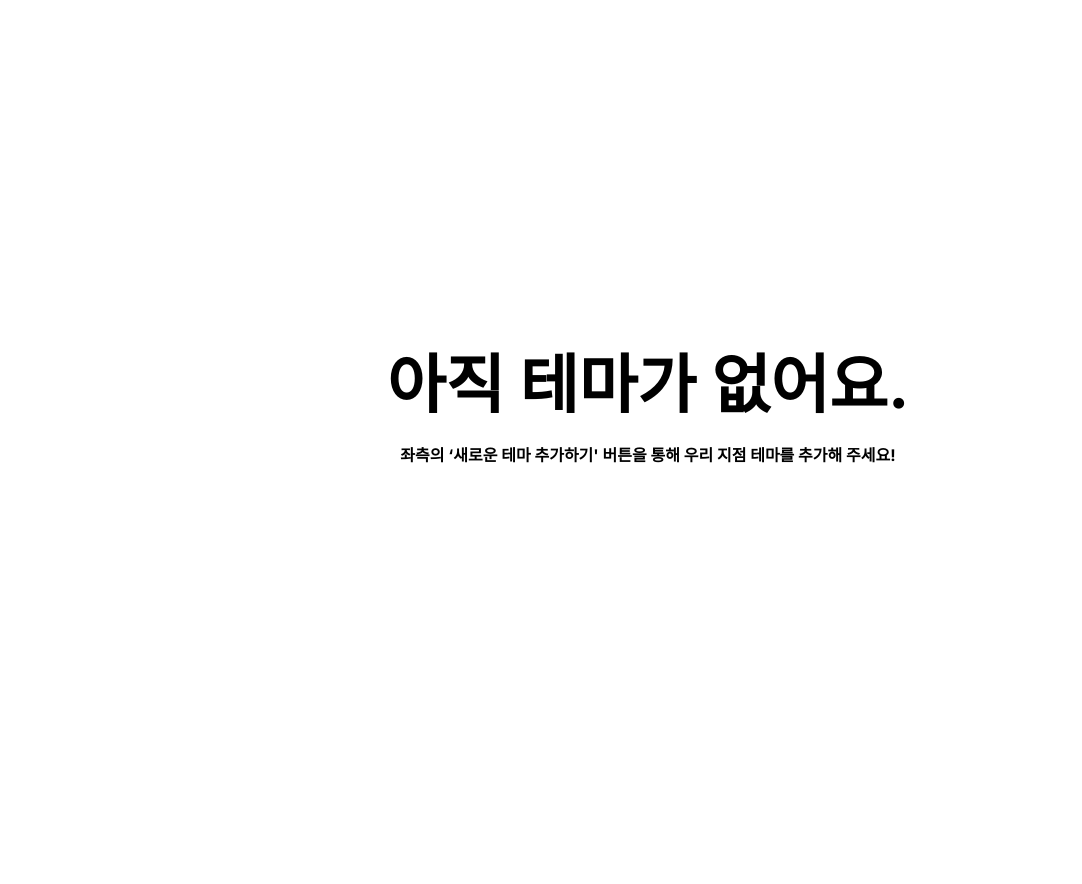
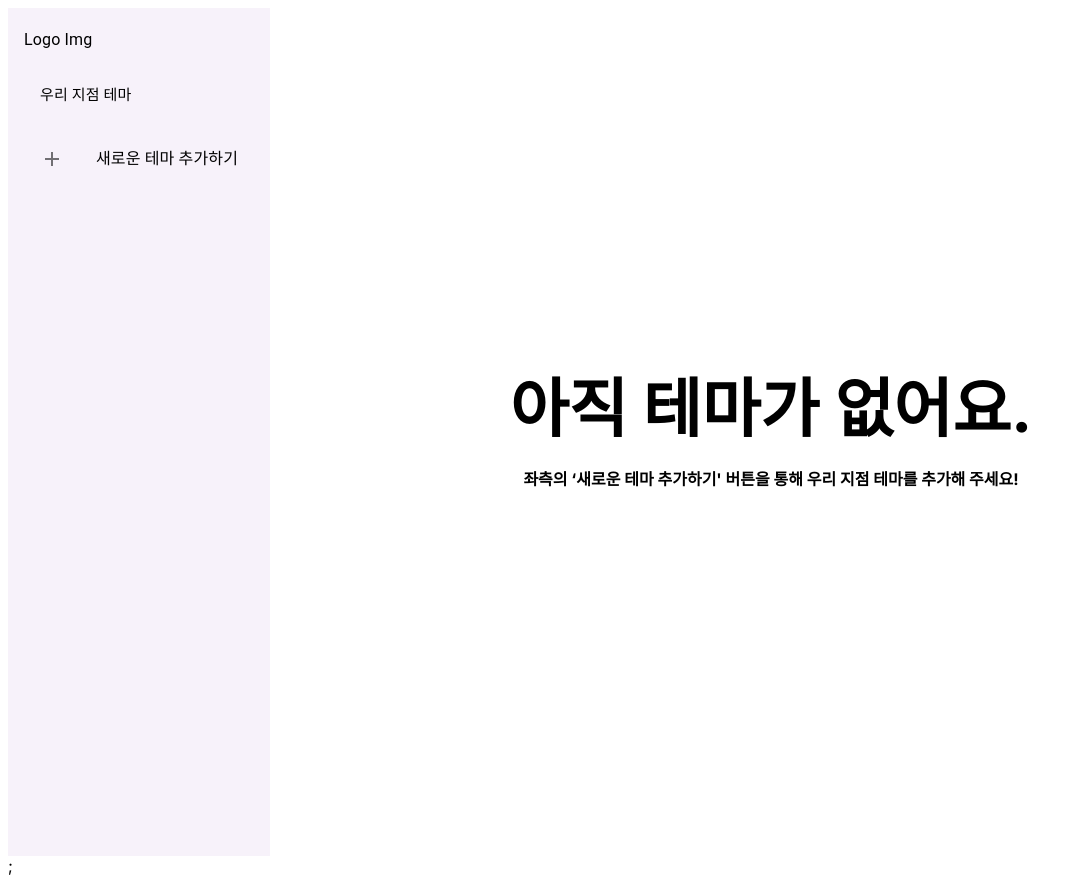
Before and after one commit to Nexters/NextRoom-fe, a Next.js app: page /home in a window 1280 px wide. Shown: the whole page, without its empty margins (0-1082 px from the left). Before the commit the page ends 816 px from the top, so only its background shows below. Built offline with nearby package versions, Linux system fonts and the light colour scheme.

Commit message:
feat : add drawer

```diff
--- a/app/components/Home/HomeView.tsx
+++ b/app/components/Home/HomeView.tsx
@@ -1,13 +1,34 @@
 import React from "react";
-import { HOME_TITLE, HOME_DESCRIPTION } from "@/consts/home";
 import * as S from "./HomeView.styled";
+import { Box } from "@mui/material";
+import MainDrawer from "@/components/common/Drawer/Drawer";
+import MakeThemeModal from "@/components/MakeThemeModal/MakeThemeModal";
+import EmptyHome from "@/components/common/EmptyHome/EmptyHome";
 
-function HomeView() {
+
+
+function HomeView(props: Props) {
+
+
   return (
-    <S.Wrapper>
-      <S.Title>{HOME_TITLE}</S.Title>
-      <S.Ment>{HOME_DESCRIPTION}</S.Ment>
-    </S.Wrapper>
+ <>
+    <Box
+      sx={{
+        display: "flex",
+        backgroundColor: "var(--m-3-sys-light-surface-container-low, #F7F2FA)",
+      }}
+    >
+      <MainDrawer open >hello</MainDrawer>
+      <Box
+        component="main"
+        sx={{ flexGrow: 1, bgcolor: "background.default", p: 3 }}
+      >
+        <EmptyHome />
+        {/* <HintList/> */}
+      </Box>
+    </Box>
+    <MakeThemeModal />;
+</>
   );
 }
 
--- a/app/components/MakeThemeModal/MakeThemeModalView.tsx
+++ b/app/components/MakeThemeModal/MakeThemeModalView.tsx
@@ -1,8 +1,10 @@
+/* eslint-disable */
 import React, { useEffect, useState } from "react";
 import { Button, Grid, TextField } from "@mui/material";
 import { useForm } from "react-hook-form";
 import Modal from "@mui/material/Modal";
 import * as S from "./MakeThemeModalView.styled";
+import { useModalState } from "@/components/atoms/modals.atom";
 
 type Props = {
   // eslint-disable-next-line @typescript-eslint/no-explicit-any
@@ -12,9 +14,11 @@ type Props = {
 };
 
 function MakeThemeModalView(props: Props) {
-  const [open, setOpen] = useState(false);
-  const handleOpen = () => setOpen(true);
-  const handleClose = () => setOpen(false);
+  const [modalState, setModalState] = useModalState();
+
+  const toggleOnModalState = () => setModalState(true);
+  const toggleOffModalState = () => setModalState(false);
+
   const { register, watch } = useForm();
   const { textFieldProps } = props;
 
@@ -23,13 +27,13 @@ function MakeThemeModalView(props: Props) {
     console.log({ watch });
   }, [watch]);
 
+
   return (
     <div>
-      <Button onClick={handleOpen}>Open modal</Button>
-      <Modal
+            <Modal
         keepMounted
-        open={open}
-        onClose={handleClose}
+        open={modalState}
+        onClose={toggleOffModalState}
         aria-labelledby="keep-mounted-modal-title"
         aria-describedby="keep-mounted-modal-description"
       >
@@ -67,7 +71,7 @@ function MakeThemeModalView(props: Props) {
               </Grid>
             </S.TextWrapper>
             <S.ButtonContainer>
-              <Button variant="contained" onClick={handleClose}>
+              <Button variant="contained" onClick={toggleOffModalState}>
                 확인
               </Button>
             </S.ButtonContainer>
--- /dev/null
+++ b/app/components/atoms/modals.atom.ts
@@ -0,0 +1,15 @@
+import {
+    atom,
+    useRecoilValue,
+    useRecoilState,
+    useSetRecoilState,
+  } from "recoil";
+
+  const modalState = atom<number>({
+    key: "modalState",
+    default: false,
+  });
+
+  export const useModalState = () => useRecoilState(modalState);
+  export const useModalStateValue = () => useRecoilValue(modalState);
+  export const useModalStateWrite = () => useSetRecoilState(modalState);
--- /dev/null
+++ b/app/components/common/Drawer/Drawer.tsx
@@ -0,0 +1,115 @@
+/* eslint-disable */
+
+import {
+  Box,
+  Drawer,
+  DrawerProps,
+  List,
+  ListItem,
+  ListItemButton,
+  ListItemIcon,
+  ListItemText,
+  Toolbar,
+  Typography,
+} from "@mui/material";
+import { FC, useState, useEffect } from "react";
+import Home from "@/components/Home/Home";
+
+// import { Link, useLocation } from "react-router-dom";
+
+import HomeIcon from "@mui/icons-material/Home";
+import HomeIconOutlined from "@mui/icons-material/HomeOutlined";
+import InfoIcon from "@mui/icons-material/Info";
+import InfoIconOutlined from "@mui/icons-material/InfoOutlined";
+
+import PeopleIcon from "@mui/icons-material/PeopleOutline";
+import PermMediaOutlinedIcon from "@mui/icons-material/PhotoSizeSelectActualOutlined";
+import PublicIcon from "@mui/icons-material/PublicOutlined";
+import SettingsEthernetIcon from "@mui/icons-material/SettingsEthernetOutlined";
+import SettingsInputComponentIcon from "@mui/icons-material/SettingsInputComponentOutlined";
+import PaletteOutlinedIcon from "@mui/icons-material/PaletteOutlined";
+import PaletteTwoToneIcon from "@mui/icons-material/Palette";
+import AddIcon from '@mui/icons-material/Add';
+import { useModalState } from "@/components/atoms/modals.atom";
+
+const MainDrawer: FC<DrawerProps> = (props) => {
+  const { onClose, ...others } = props;
+  const [modalState, setModalState] = useModalState();
+
+  const toggleOnModalState = () => setModalState(true);
+  const toggleOffModalState = () => setModalState(false);
+
+  const Link = "";
+
+  const categories = [
+    {
+      id: "우리 지점 테마",
+      children: [
+
+        { id: "새로운 테마 추가하기", icon: <AddIcon /> },
+      ],
+    },
+  ];
+
+  // const location = useLocation();
+  //   const [selectedIndex, setSelectedIndex] = useState(location.pathname.replace('/', ''));
+  const [selectedIndex, setSelectedIndex] = useState("");
+
+  //   useEffect(() => {
+  //     setSelectedIndex(location.pathname.replace("/", ""));
+  //   }, [location.pathname]);
+
+  const handleListItemClick = (index: string) => {
+    setSelectedIndex(index);
+    onClose?.({}, "backdropClick");
+  };
+  return (
+    <>
+
+        <List
+          sx={{
+            maxWidth: 360,
+            height: "100vh",
+            flexShrink: 0,
+          }}
+          variant="permanent"
+          anchor="right"
+        >
+          <Box>
+            <ListItem>
+                <ListItemText>Logo Img</ListItemText>
+            </ListItem>
+
+
+          </Box>
+          {categories.map(({ id, children }) => (
+            <Box key={id}>
+              <ListItem sx={{ py: 2, px: 3 }}>
+                <ListItemText sx={{ fontWeight: "bold" }}>
+                  <Typography
+                    color="inherit"
+                    sx={{ ml: 1, fontSize: 15, fontWeight: 500 }}
+                  >
+                    {id}
+                  </Typography>
+                </ListItemText>
+              </ListItem>
+              {children.map(({ id: childId, icon }) => (
+                <ListItem key={childId}>
+                  <ListItemButton
+                    selected={selectedIndex == childId}
+                    onClick={toggleOnModalState}
+                  >
+                    <ListItemIcon>{icon}</ListItemIcon>
+                    <ListItemText>{childId}</ListItemText>
+                  </ListItemButton>
+                </ListItem>
+              ))}
+            </Box>
+          ))}
+        </List>
+    </>
+  );
+};
+
+export default MainDrawer;
--- /dev/null
+++ b/app/components/common/EmptyHome/EmptyHome.tsx
@@ -0,0 +1,9 @@
+import React from "react";
+
+import EmptyHomeView from "./EmptyHomeView";
+
+function EmptyHomeHome() {
+  return <EmptyHomeView />;
+}
+
+export default EmptyHomeHome;
--- /dev/null
+++ b/app/components/common/EmptyHome/EmptyHomeView.styled.ts
@@ -0,0 +1,22 @@
+import { styled } from "styled-components";
+
+export const Wrapper = styled.div`
+  display: flex;
+  width: 100%;
+  height: 100vh;
+  justify-content: center;
+  align-items: center;
+  flex-direction: column;
+`;
+
+export const Title = styled.div`
+  font-size: 4rem;
+  font-weight: bold;
+  margin-bottom: 1rem;
+`;
+
+export const Ment = styled.div`
+  font-size: 1rem;
+  font-weight: bold;
+  margin-bottom: 1rem;
+`;
--- /dev/null
+++ b/app/components/common/EmptyHome/EmptyHomeView.tsx
@@ -0,0 +1,14 @@
+import React from "react";
+import { HOME_TITLE, HOME_DESCRIPTION } from "@/consts/home";
+import * as S from "./EmptyHomeView.styled";
+
+function EmptyHomeView() {
+  return (
+    <S.Wrapper>
+      <S.Title>{HOME_TITLE}</S.Title>
+      <S.Ment>{HOME_DESCRIPTION}</S.Ment>
+    </S.Wrapper>
+  );
+}
+
+export default EmptyHomeView;
```
Also changed, not shown: app/components/MakeThemeModal/MakeThemeModal.tsx (+8 -5 lines).
